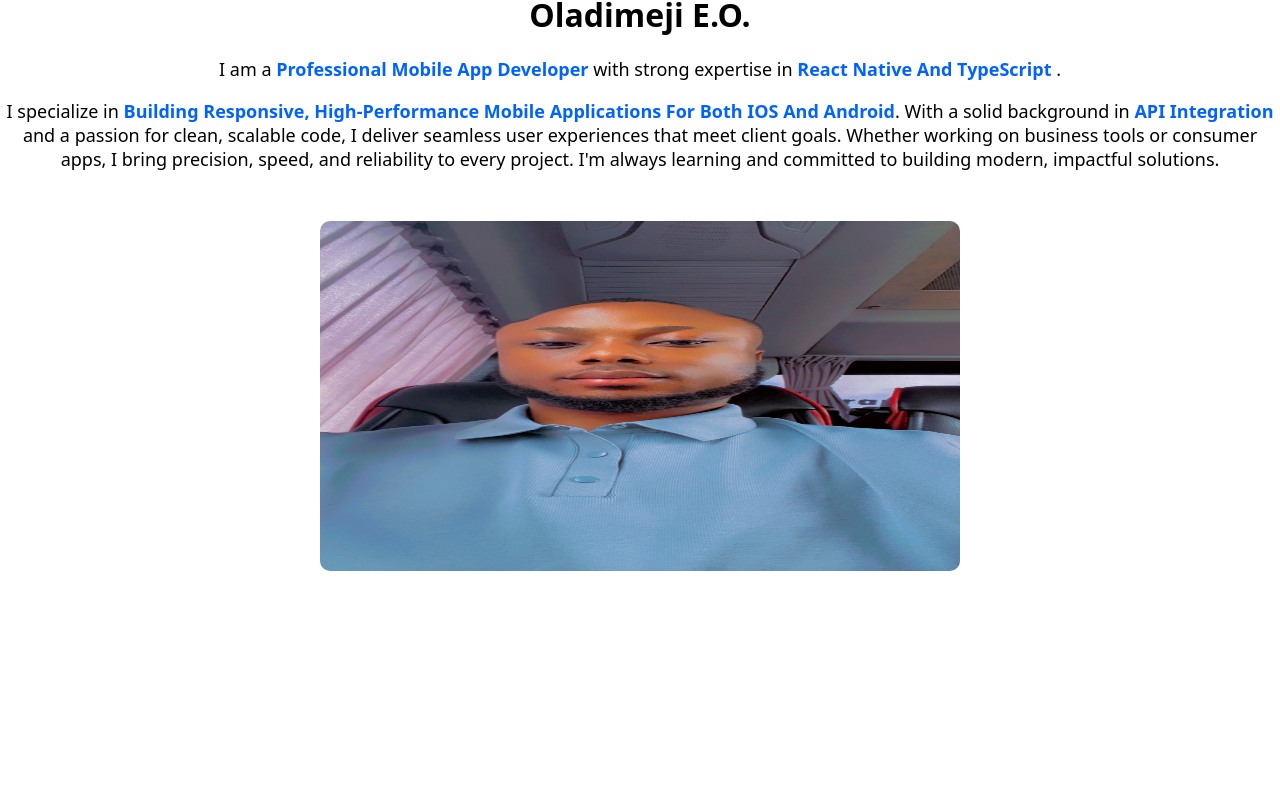
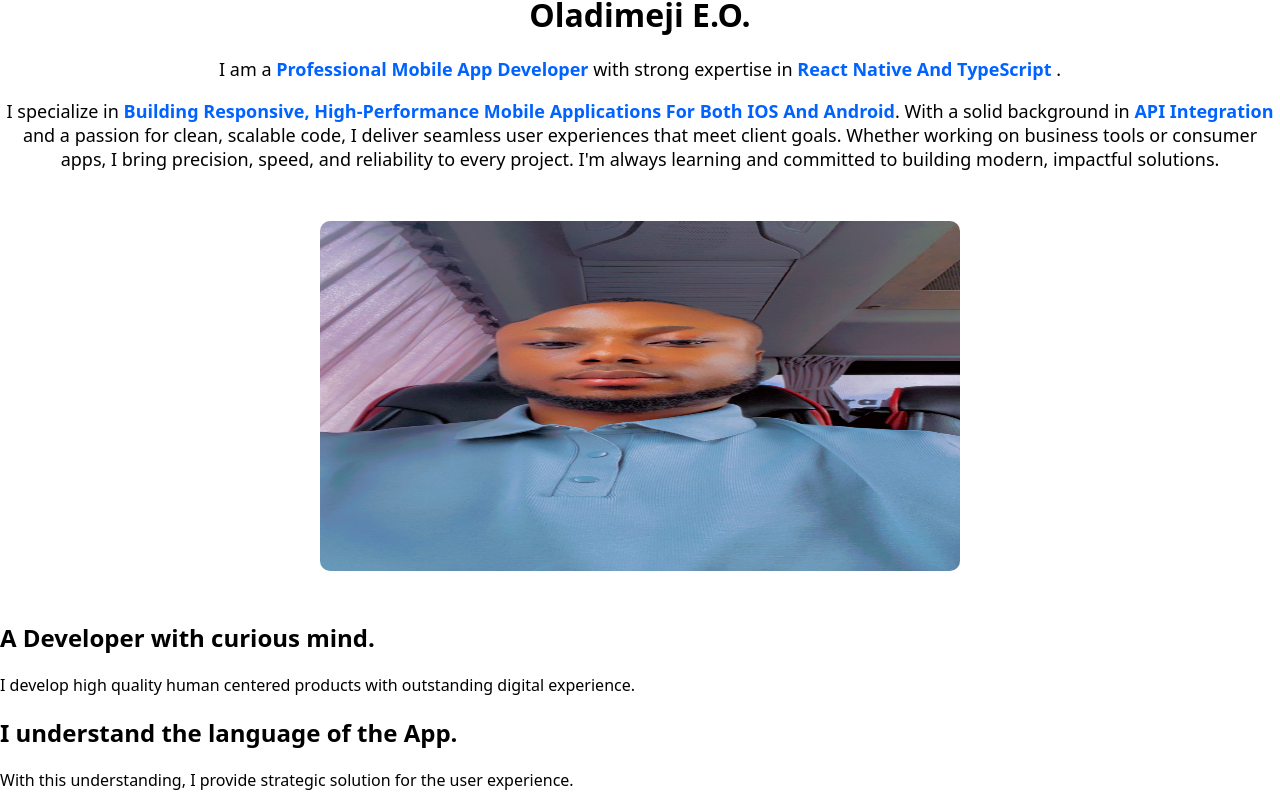
Before and after one commit to Hollyd29/MyPortfolio, a React (Vite) app: page / in a window 1280 px wide. Shown: the part 171-978 px from the top of the page. Before the commit the page ends 800 px from the top, so only its background shows below. Built offline with nearby package versions, Linux system fonts and the light colour scheme.

Commit message:
curious mind added

```diff
--- a/src/component/Profilecomp.tsx
+++ b/src/component/Profilecomp.tsx
@@ -70,6 +70,18 @@ function Profilecomp() {
           alt=""
         />
       </div>
+      <div>
+        <h2>A Developer with curious mind.</h2>
+        <p>
+          I develop high quality human centered products with outstanding
+          digital experience.
+        </p>
+        <h2>I understand the language of the App.</h2>
+        <p>
+          With this understanding, I provide strategic solution for the user
+          experience.
+        </p>
+      </div>
     </div>
   );
 }
```
